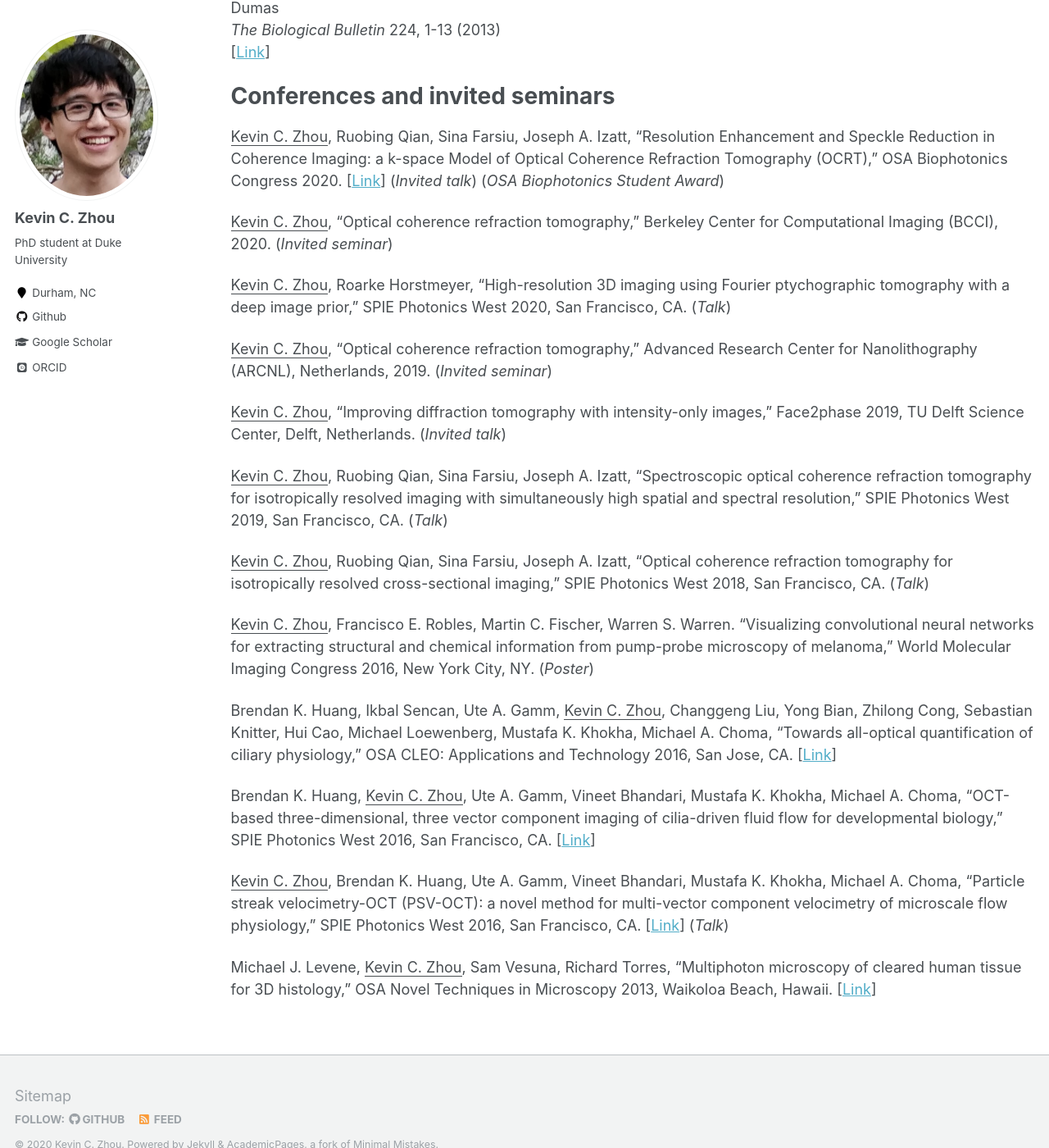
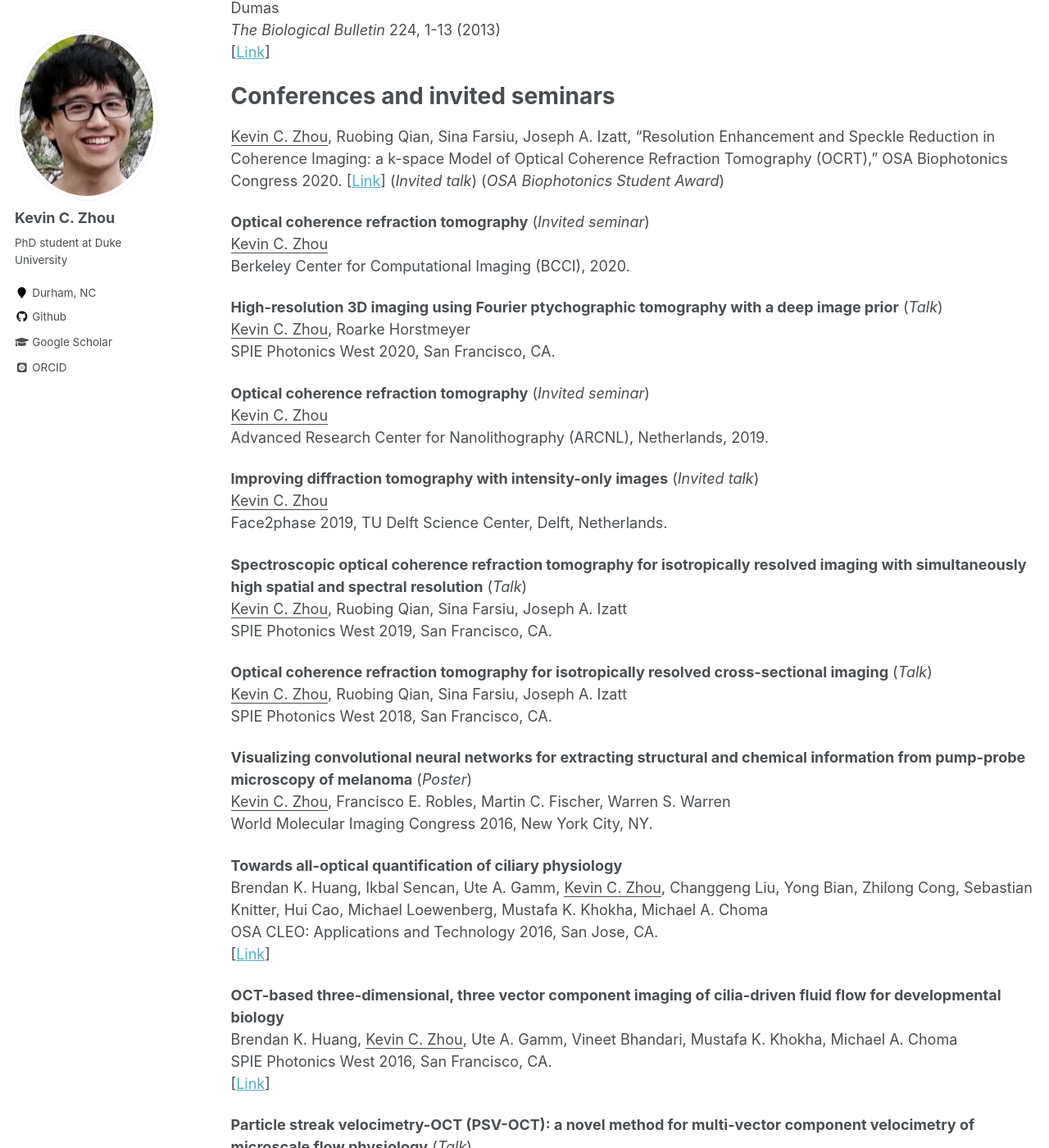
Before and after one commit to kevinczhou/kevinczhou.github.io, a Jekyll site: the page built from _pages/publications.md, in a window 1280 px wide and 1400 px high, scrolled down 2621 px. Shown: the whole window at 82% size. Built offline with Jekyll 4.4.1, drawn with Linux system fonts in a browser that asks for light colours; some web fonts are replaced; some of the changed text lies outside the part shown.

Commit message:
Update publications.md

```diff
--- a/_pages/publications.md
+++ b/_pages/publications.md
@@ -93,24 +93,50 @@ Erin M. Sanders, Michael A. Nguyen, <ins>Kevin C. Zhou</ins>, Mary E. Hanks, Kaw
 # Conferences and invited seminars
 <ins>Kevin C. Zhou</ins>, Ruobing Qian, Sina Farsiu, Joseph A. Izatt, “Resolution Enhancement and Speckle Reduction in Coherence Imaging: a k-space Model of Optical Coherence Refraction Tomography (OCRT),” OSA Biophotonics Congress 2020. [[Link](https://www.osapublishing.org/abstract.cfm?uri=OCT-2020-OTu1E.2)] (*Invited talk*) (*OSA Biophotonics Student Award*)
 
-<ins>Kevin C. Zhou</ins>, “Optical coherence refraction tomography,” Berkeley Center for Computational Imaging (BCCI), 2020. (*Invited seminar*)
+**Optical coherence refraction tomography** (*Invited seminar*)
+<ins>Kevin C. Zhou</ins>
+Berkeley Center for Computational Imaging (BCCI), 2020.
 
-<ins>Kevin C. Zhou</ins>, Roarke Horstmeyer, “High-resolution 3D imaging using Fourier ptychographic tomography with a deep image prior,” SPIE Photonics West 2020, San Francisco, CA. (*Talk*)
+**High-resolution 3D imaging using Fourier ptychographic tomography with a deep image prior** (*Talk*)
+<ins>Kevin C. Zhou</ins>, Roarke Horstmeyer
+SPIE Photonics West 2020, San Francisco, CA.
 
-<ins>Kevin C. Zhou</ins>, “Optical coherence refraction tomography,” Advanced Research Center for Nanolithography (ARCNL), Netherlands, 2019. (*Invited seminar*)
+**Optical coherence refraction tomography** (*Invited seminar*)
+<ins>Kevin C. Zhou</ins>
+Advanced Research Center for Nanolithography (ARCNL), Netherlands, 2019.
 
-<ins>Kevin C. Zhou</ins>, “Improving diffraction tomography with intensity-only images,” Face2phase 2019, TU Delft Science Center, Delft, Netherlands. (*Invited talk*)
+**Improving diffraction tomography with intensity-only images** (*Invited talk*)
+<ins>Kevin C. Zhou</ins>
+Face2phase 2019, TU Delft Science Center, Delft, Netherlands.
 
-<ins>Kevin C. Zhou</ins>, Ruobing Qian, Sina Farsiu, Joseph A. Izatt, “Spectroscopic optical coherence refraction tomography for isotropically resolved imaging with simultaneously high spatial and spectral resolution,” SPIE Photonics West 2019, San Francisco, CA. (*Talk*)
+**Spectroscopic optical coherence refraction tomography for isotropically resolved imaging with simultaneously high spatial and spectral resolution** (*Talk*)
+<ins>Kevin C. Zhou</ins>, Ruobing Qian, Sina Farsiu, Joseph A. Izatt
+SPIE Photonics West 2019, San Francisco, CA.
 
-<ins>Kevin C. Zhou</ins>, Ruobing Qian, Sina Farsiu, Joseph A. Izatt, “Optical coherence refraction tomography for isotropically resolved cross-sectional imaging,” SPIE Photonics West 2018, San Francisco, CA. (*Talk*)
+**Optical coherence refraction tomography for isotropically resolved cross-sectional imaging** (*Talk*)
+<ins>Kevin C. Zhou</ins>, Ruobing Qian, Sina Farsiu, Joseph A. Izatt
+SPIE Photonics West 2018, San Francisco, CA.
 
-<ins>Kevin C. Zhou</ins>, Francisco E. Robles, Martin C. Fischer, Warren S. Warren. “Visualizing convolutional neural networks for extracting structural and chemical information from pump-probe microscopy of melanoma,” World Molecular Imaging Congress 2016, New York City, NY. (*Poster*)
+**Visualizing convolutional neural networks for extracting structural and chemical information from pump-probe microscopy of melanoma** (*Poster*)
+<ins>Kevin C. Zhou</ins>, Francisco E. Robles, Martin C. Fischer, Warren S. Warren
+World Molecular Imaging Congress 2016, New York City, NY.
 
-Brendan K. Huang, Ikbal Sencan, Ute A. Gamm, <ins>Kevin C. Zhou</ins>, Changgeng Liu, Yong Bian, Zhilong Cong, Sebastian Knitter, Hui Cao, Michael Loewenberg, Mustafa K. Khokha, Michael A. Choma, "Towards all-optical quantification of ciliary physiology," OSA CLEO: Applications and Technology 2016, San Jose, CA. [[Link](https://www.osapublishing.org/abstract.cfm?uri=cleo_at-2016-ATh1N.1)]
+**Towards all-optical quantification of ciliary physiology**
+Brendan K. Huang, Ikbal Sencan, Ute A. Gamm, <ins>Kevin C. Zhou</ins>, Changgeng Liu, Yong Bian, Zhilong Cong, Sebastian Knitter, Hui Cao, Michael Loewenberg, Mustafa K. Khokha, Michael A. Choma
+OSA CLEO: Applications and Technology 2016, San Jose, CA.
+[[Link](https://www.osapublishing.org/abstract.cfm?uri=cleo_at-2016-ATh1N.1)]
 
-Brendan K. Huang, <ins>Kevin C. Zhou</ins>, Ute A. Gamm, Vineet Bhandari, Mustafa K. Khokha, Michael A. Choma, "OCT-based three-dimensional, three vector component imaging of cilia-driven fluid flow for developmental biology," SPIE Photonics West 2016, San Francisco, CA. [[Link](https://www.spiedigitallibrary.org/conference-proceedings-of-spie/9716/97160J/OCT-based-three-dimensional-three-vector-component-imaging-of-cilia/10.1117/12.2211601.short)]
+**OCT-based three-dimensional, three vector component imaging of cilia-driven fluid flow for developmental biology**
+Brendan K. Huang, <ins>Kevin C. Zhou</ins>, Ute A. Gamm, Vineet Bhandari, Mustafa K. Khokha, Michael A. Choma
+SPIE Photonics West 2016, San Francisco, CA.
+[[Link](https://www.spiedigitallibrary.org/conference-proceedings-of-spie/9716/97160J/OCT-based-three-dimensional-three-vector-component-imaging-of-cilia/10.1117/12.2211601.short)]
 
-<ins>Kevin C. Zhou</ins>, Brendan K. Huang, Ute A. Gamm, Vineet Bhandari, Mustafa K. Khokha, Michael A. Choma, "Particle streak velocimetry-OCT (PSV-OCT): a novel method for multi-vector component velocimetry of microscale flow physiology," SPIE Photonics West 2016, San Francisco, CA. [[Link](https://www.spiedigitallibrary.org/conference-proceedings-of-spie/9697/96970F/Particle-streak-velocimetry-OCT-PSV-OCT--a-novel-method/10.1117/12.2214794.short?SSO=1)] (*Talk*)
+**Particle streak velocimetry-OCT (PSV-OCT): a novel method for multi-vector component velocimetry of microscale flow physiology** (*Talk*)
+<ins>Kevin C. Zhou</ins>, Brendan K. Huang, Ute A. Gamm, Vineet Bhandari, Mustafa K. Khokha, Michael A. Choma
+SPIE Photonics West 2016, San Francisco, CA.
+[[Link](https://www.spiedigitallibrary.org/conference-proceedings-of-spie/9697/96970F/Particle-streak-velocimetry-OCT-PSV-OCT--a-novel-method/10.1117/12.2214794.short?SSO=1)]
 
-Michael J. Levene, <ins>Kevin C. Zhou</ins>, Sam Vesuna, Richard Torres, "Multiphoton microscopy of cleared human tissue for 3D histology," OSA Novel Techniques in Microscopy 2013, Waikoloa Beach, Hawaii. [[Link](https://www.osapublishing.org/abstract.cfm?uri=NTM-2013-NT3B.2)]
+**Multiphoton microscopy of cleared human tissue for 3D histology**
+Michael J. Levene, <ins>Kevin C. Zhou</ins>, Sam Vesuna, Richard Torres
+OSA Novel Techniques in Microscopy 2013, Waikoloa Beach, Hawaii.
+[[Link](https://www.osapublishing.org/abstract.cfm?uri=NTM-2013-NT3B.2)]
```
